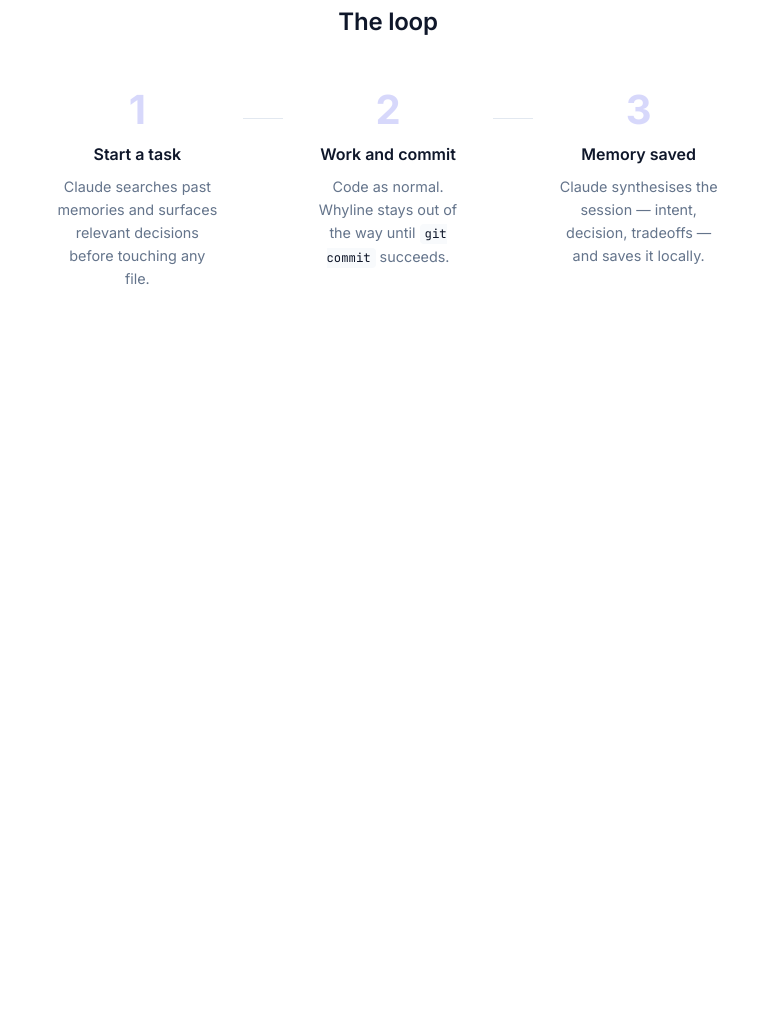
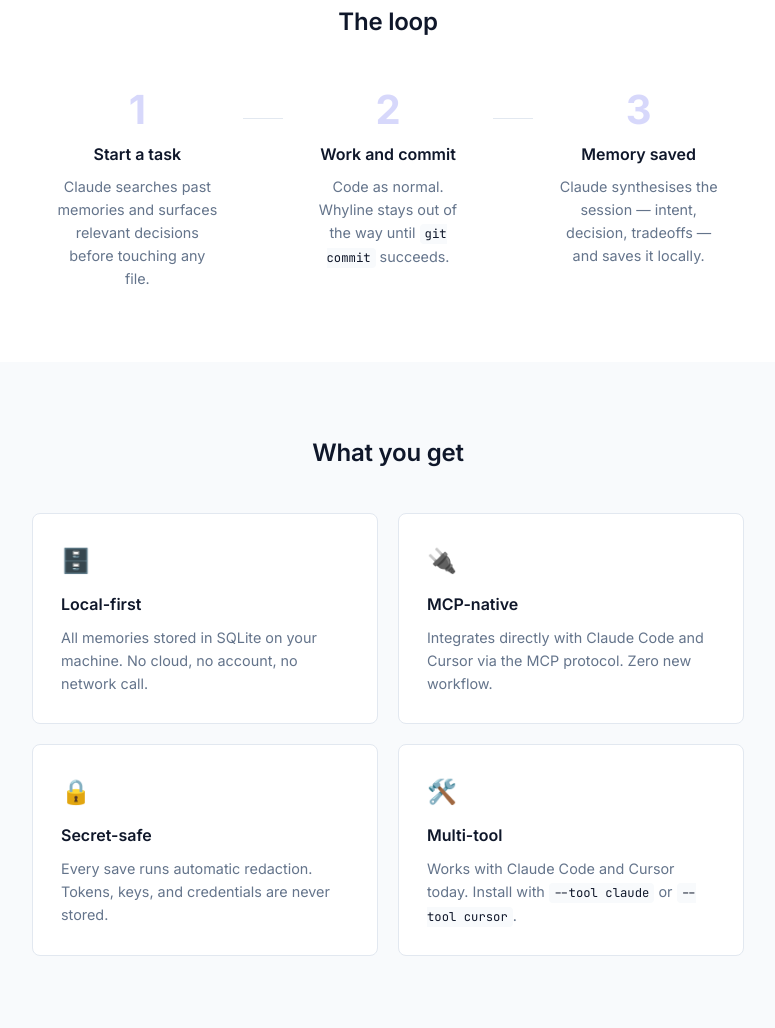
Before and after one commit to malinda1986/whyline, a website: page docs/index.html in a window 1280 px wide. Shown: the part 1005-2033 px from the top of the page, without its empty margins (252-1027 px from the left). Before the commit the page ends 1367 px from the top, so only its background shows below. Drawn offline with Linux system fonts and the light colour scheme.

Commit message:
feat: add features section

```diff
--- a/docs/index.html
+++ b/docs/index.html
@@ -64,6 +64,34 @@
   </div>
 </section>
 
+<section class="features">
+  <div class="container">
+    <h2>What you get</h2>
+    <div class="features__grid">
+      <div class="feature-card">
+        <span class="feature-card__icon">🗄️</span>
+        <h3>Local-first</h3>
+        <p>All memories stored in SQLite on your machine. No cloud, no account, no network call.</p>
+      </div>
+      <div class="feature-card">
+        <span class="feature-card__icon">🔌</span>
+        <h3>MCP-native</h3>
+        <p>Integrates directly with Claude Code and Cursor via the MCP protocol. Zero new workflow.</p>
+      </div>
+      <div class="feature-card">
+        <span class="feature-card__icon">🔒</span>
+        <h3>Secret-safe</h3>
+        <p>Every save runs automatic redaction. Tokens, keys, and credentials are never stored.</p>
+      </div>
+      <div class="feature-card">
+        <span class="feature-card__icon">🛠️</span>
+        <h3>Multi-tool</h3>
+        <p>Works with Claude Code and Cursor today. Install with <code>--tool claude</code> or <code>--tool cursor</code>.</p>
+      </div>
+    </div>
+  </div>
+</section>
+
 <!-- remaining sections -->
 
 </body>
--- a/docs/style.css
+++ b/docs/style.css
@@ -193,3 +193,40 @@
   .loop__divider { width: 1px; height: 24px; margin: 0; }
   .loop__step { padding: 8px 0; }
 }
+
+/* ── Features ── */
+.features {
+  background: var(--color-code-bg);
+  padding: 72px 0;
+}
+.features h2 { text-align: center; margin-bottom: 40px; }
+.features__grid {
+  display: grid;
+  grid-template-columns: 1fr 1fr;
+  gap: 20px;
+}
+.feature-card {
+  background: var(--color-bg);
+  border: 1px solid var(--color-border);
+  border-radius: var(--radius);
+  padding: 28px;
+  transition: box-shadow 0.15s;
+}
+.feature-card:hover {
+  box-shadow: 0 4px 16px rgba(0,0,0,0.07);
+}
+.feature-card__icon { font-size: 1.5rem; display: block; margin-bottom: 12px; }
+.feature-card h3 { margin-bottom: 8px; }
+.feature-card p { font-size: 0.9rem; margin: 0; }
+.feature-card code {
+  font-family: var(--font-mono);
+  font-size: 0.85em;
+  background: var(--color-code-bg);
+  padding: 2px 5px;
+  border-radius: 4px;
+  color: var(--color-text);
+}
+
+@media (max-width: 600px) {
+  .features__grid { grid-template-columns: 1fr; }
+}
```
